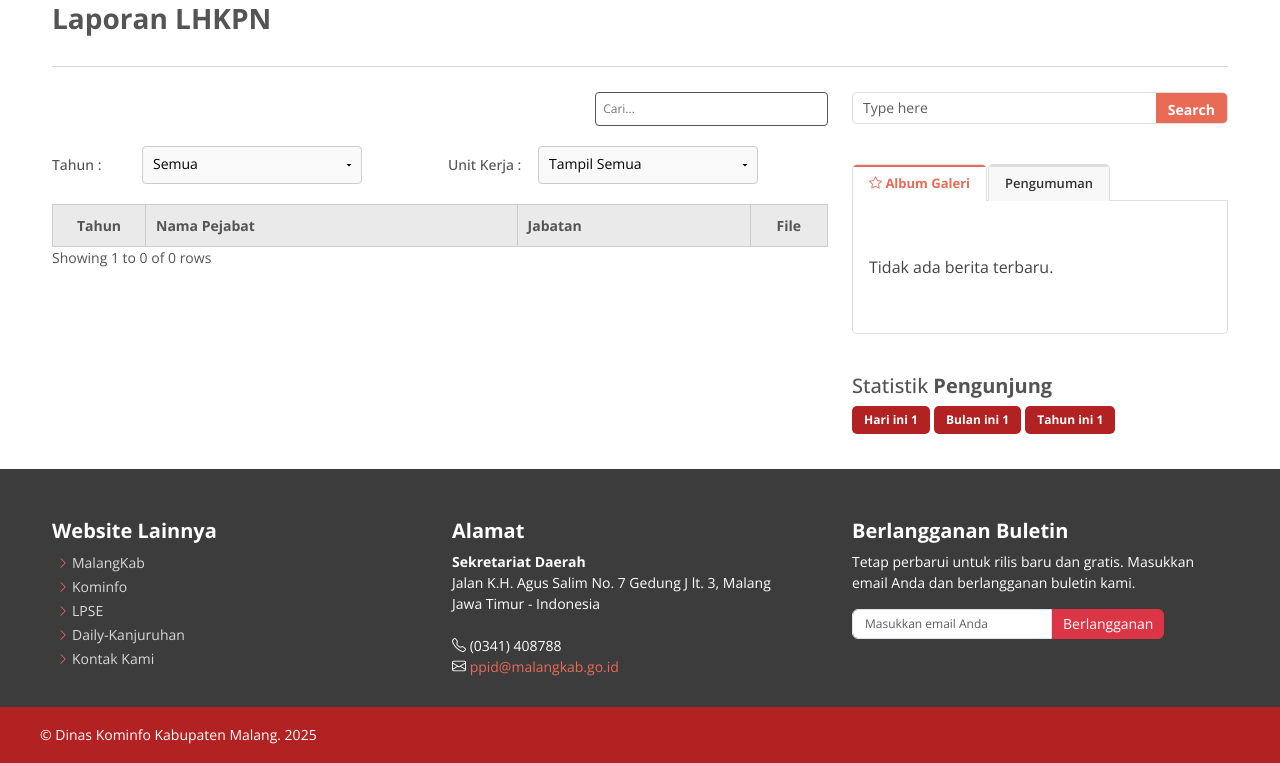
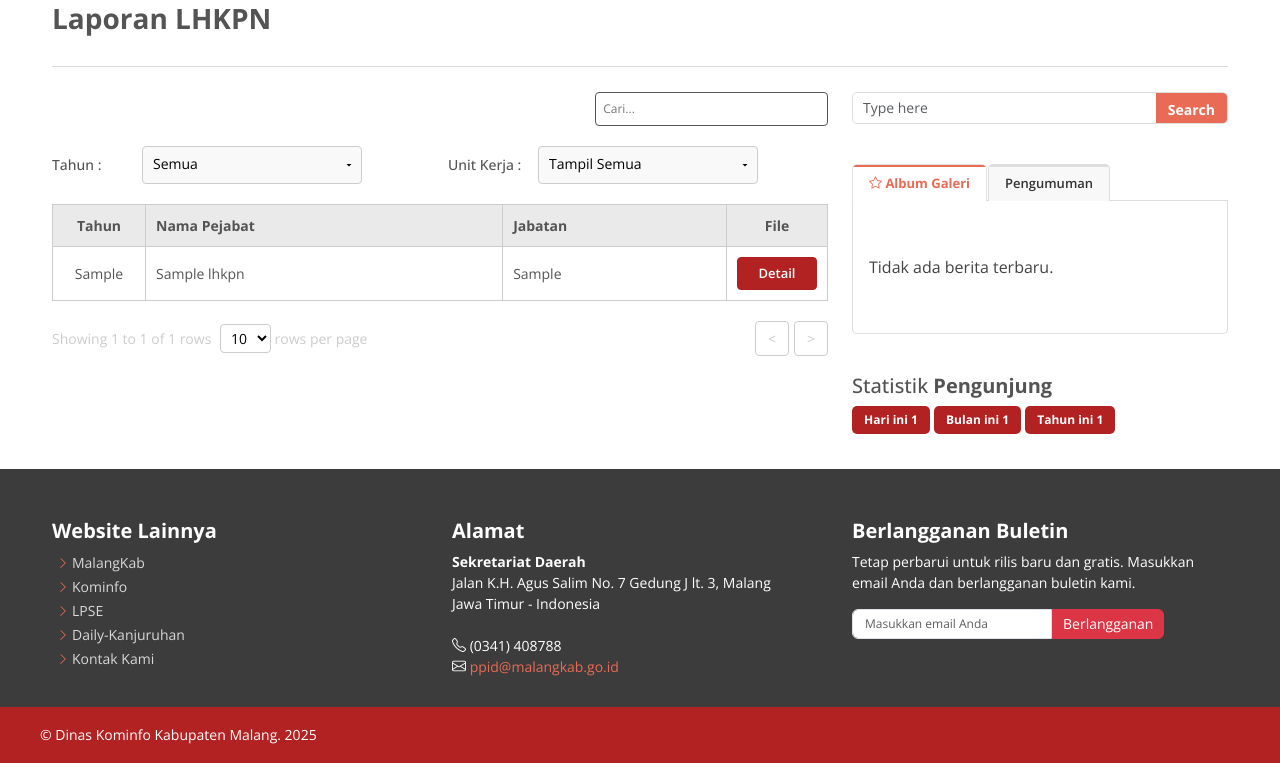
Before and after one commit to hildanuzulul/ppid-malangkab, a CodeIgniter app: page /ppid-malangkab/laporan_lhkpn in a window 1280 px wide. Shown: the part 201-964 px from the top of the page. Run offline with CodeIgniter, Linux system fonts and the light colour scheme; tables that the repository leaves empty or names only in its code hold one stand-in row (values such as "Sample post"); data that the repository does not hold is empty; some libraries are stand-ins or nearby versions.

Commit message:
update pagination laporan-LHKPN

```diff
--- a/application/controllers/Laporan_lhkpn.php
+++ b/application/controllers/Laporan_lhkpn.php
@@ -7,28 +7,56 @@ class Laporan_lhkpn extends MY_Controller
 	{
 		parent::__construct();
 		$this->load->model('Informasi_model');
-		$this->load->helper('url');
+		$this->load->library('pagination');
 	}
 
 	public function index()
 	{
+		// Ambil parameter dari URL
 		$tahun = $this->input->get('tahun');
 		$unit_kerja = $this->input->get('unit_kerja');
+		$limit = (int) ($this->input->get('limit') ?? 10);
+		$offset = (int) ($this->input->get('offset') ?? 0);
 
-		// Gunakan nilai default jika tidak ada filter
-		$tahun = ($tahun && $tahun !== 'Semua') ? $tahun : null;
-		$unit_kerja = ($unit_kerja && $unit_kerja !== 'Semua') ? $unit_kerja : null;
+		// Gunakan null jika 'Semua'
+		$tahun_filter = ($tahun && $tahun !== 'Semua') ? $tahun : null;
+		$unit_filter = ($unit_kerja && $unit_kerja !== 'Semua') ? $unit_kerja : null;
 
-		// Filter data dari model
-		$data['lhkpn'] = $this->Informasi_model->get_filtered($tahun, $unit_kerja);
+		// Ambil total data dan data sesuai offset
+		$total = $this->Informasi_model->count_filtered($tahun_filter, $unit_filter);
+		$items = $this->Informasi_model->get_filtered($tahun_filter, $unit_filter, $limit, $offset);
 
-		$data['lhkpn'] = $this->Informasi_model->get_filtered($tahun, $unit_kerja);
+		// Siapkan pagination
+		$config['base_url'] = base_url('laporan_lhkpn');
+		$config['total_rows'] = $total;
+		$config['per_page'] = $limit;
+		$config['page_query_string'] = TRUE;
+		$config['query_string_segment'] = 'offset';
+		$config['reuse_query_string'] = TRUE;
+
+		// Custom tampilan pagination
+		$config['full_tag_open'] = '';
+		$config['full_tag_close'] = '';
+		$config['cur_tag_open'] = '<a href="#" class="current">';
+		$config['cur_tag_close'] = '</a>';
+		$config['first_link'] = FALSE;
+		$config['last_link'] = FALSE;
+		$config['next_link'] = FALSE;
+		$config['prev_link'] = FALSE;
+
+		$this->pagination->initialize($config);
+
+		// Kirim ke view
+		$data['lhkpn'] = $items;
+		$data['total_rows'] = $total;
 		$data['list_tahun'] = $this->Informasi_model->get_all_tahun();
 		$data['list_unit'] = $this->Informasi_model->get_all_units();
-		$data['tahun_terpilih'] = $this->input->get('tahun') ?? 'Semua';
-		$data['unit_terpilih'] = $this->input->get('unit_kerja') ?? 'Semua';
+		$data['tahun_terpilih'] = $tahun ?? 'Semua';
+		$data['unit_terpilih'] = $unit_kerja ?? 'Semua';
+		$data['limit'] = $limit;
+		$data['offset'] = $offset;
+		$data['pagination_links'] = $this->pagination->create_links();
 
-		$this->set_sidebar_berita($data);
 		$this->render('laporan_lhkpn', $data);
 	}
 }
--- a/application/models/Informasi_model.php
+++ b/application/models/Informasi_model.php
@@ -35,13 +35,27 @@ class Informasi_model extends CI_Model
 	}
 
 	// Laporan LHKPN
-	public function get_filtered($tahun, $unit_kerja)
+	public function count_filtered($tahun = null, $unit_kerja = null)
 	{
 		if ($tahun) {
 			$this->db->where('tahun', $tahun);
 		}
-		if ($unit_kerja !== 'Semua') {
+		if ($unit_kerja && $unit_kerja !== 'Semua') {
 			$this->db->where('unit_kerja', $unit_kerja);
+		}
+		return $this->db->count_all_results('lhkpn');
+	}
+
+	public function get_filtered($tahun, $unit_kerja, $limit = null, $offset = 0)
+	{
+		if ($tahun) {
+			$this->db->where('tahun', $tahun);
+		}
+		if ($unit_kerja && $unit_kerja !== 'Semua') {
+			$this->db->where('unit_kerja', $unit_kerja);
+		}
+		if ($limit !== null) {
+			$this->db->limit($limit, $offset);
 		}
 		return $this->db->get('lhkpn')->result();
 	}
--- a/application/views/laporan_lhkpn.php
+++ b/application/views/laporan_lhkpn.php
@@ -13,7 +13,7 @@
 				</nav>
 				<h1>Laporan LHKPN</h1>
 			</div>
-		</div><!-- End Page Title -->
+		</div>
 
 		<div class="container content" data-aos="fade-up" data-aos-delay="100">
 			<hr class="separator">
@@ -74,16 +74,42 @@
 								</tbody>
 							</table>
 
-							<p style="font-family: var(--default-font); font-size: 14px;color: var(--heading-color);">
-								Showing 1 to <?= count($lhkpn) ?> of <?= count($lhkpn) ?> rows
-							</p>
+							<div class="pagination-container" style="margin-bottom: 50px;">
+								<div class="pagination-info">
+									Showing <?= $offset + 1 ?> to <?= min($offset + $limit, $total_rows) ?> of <?= $total_rows ?> rows
+									<select id="limitSelect" onchange="changeLimit()">
+										<?php foreach ([10, 25, 50] as $l): ?>
+											<option value="<?= $l ?>" <?= ($limit == $l) ? 'selected' : '' ?>><?= $l ?></option>
+										<?php endforeach; ?>
+									</select> rows per page
+								</div>
+								<div class="pagination-links">
+									<?php
+									$base_url = base_url('laporan_lhkpn');
+									$prev_offset = max(0, $offset - $limit);
+									$next_offset = $offset + $limit;
+									?>
+									<?php if ($offset > 0): ?>
+										<a href="<?= $base_url . "?limit=$limit&offset=$prev_offset&tahun=$tahun_terpilih&unit_kerja=$unit_terpilih" ?>">&lt;</a>
+									<?php else: ?>
+										<a href="#" class="disabled">&lt;</a>
+									<?php endif; ?>
+
+									<?= $pagination_links ?>
+
+									<?php if ($offset + $limit < $total_rows): ?>
+										<a href="<?= $base_url . "?limit=$limit&offset=$next_offset&tahun=$tahun_terpilih&unit_kerja=$unit_terpilih" ?>">&gt;</a>
+									<?php else: ?>
+										<a href="#" class="disabled">&gt;</a>
+									<?php endif; ?>
+								</div>
+							</div>
 						</div>
 					</div>
 
 					<div class="col-md-4">
 						<?php $this->load->view('informasi_samping'); ?>
 					</div>
-
 				</div>
 			</section>
 		</div>
```
